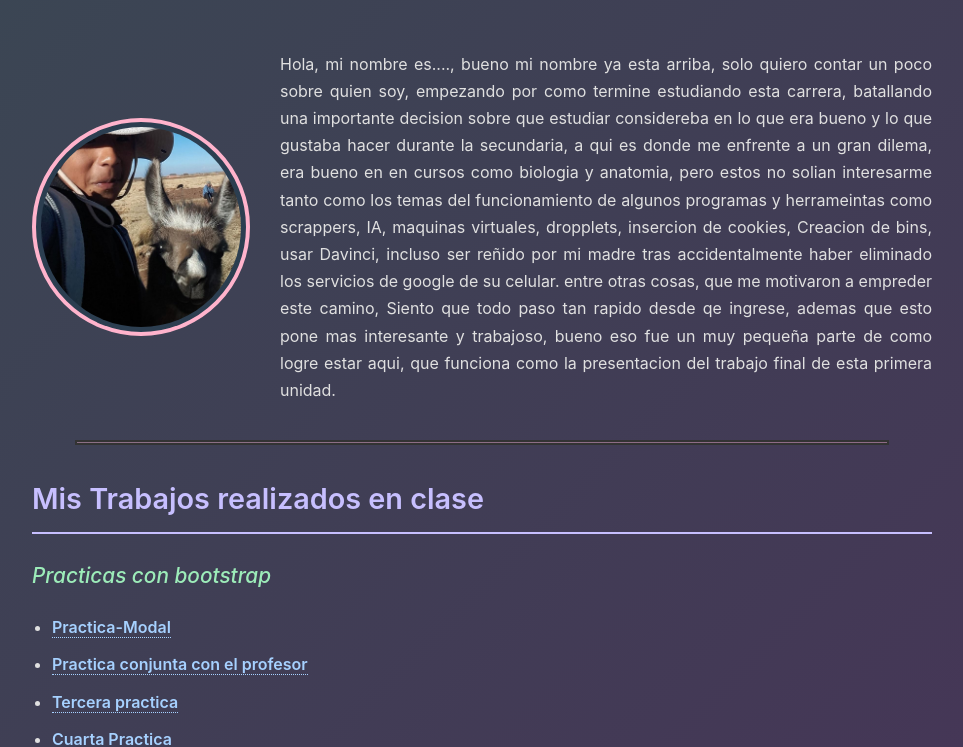
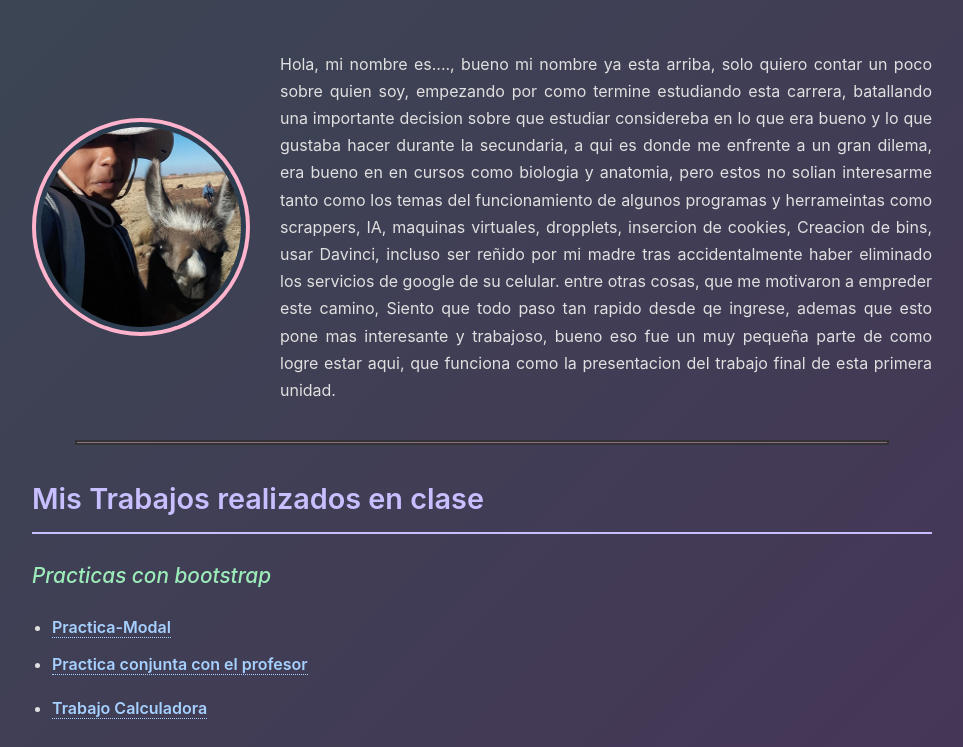
Before and after one commit to NestorHuaylla/Sitio_web, a plain HTML site: page index.html in a window 1280 px wide. Shown: the part 183-930 px from the top of the page, without its empty margins (158-1121 px from the left). Drawn offline with Linux system fonts and the light colour scheme.

Commit message:
Remove unused links from the Bootstrap practices section in index.html

```diff
--- a/index.html
+++ b/index.html
@@ -28,8 +28,6 @@
             <ul>
                 <li><a href="PracticasBootStrap/bootUSOMODAL.html" target="_blank">Practica-Modal</a></li>
                 <li><a href="PracticasBootStrap/boot1.html" target="_blank">Practica conjunta con el profesor</a></li>
-                <li><a href="Flex/flex2.html" target="_blank">Tercera practica</a></li>
-                <li><a href="Flex/flex4.html" target="_blank">Cuarta Practica</a></li>
             </ul>
             <ul>
                 <li><a href="calculadora/calculadora.html" target="_blank">Trabajo Calculadora</a></li>
```
